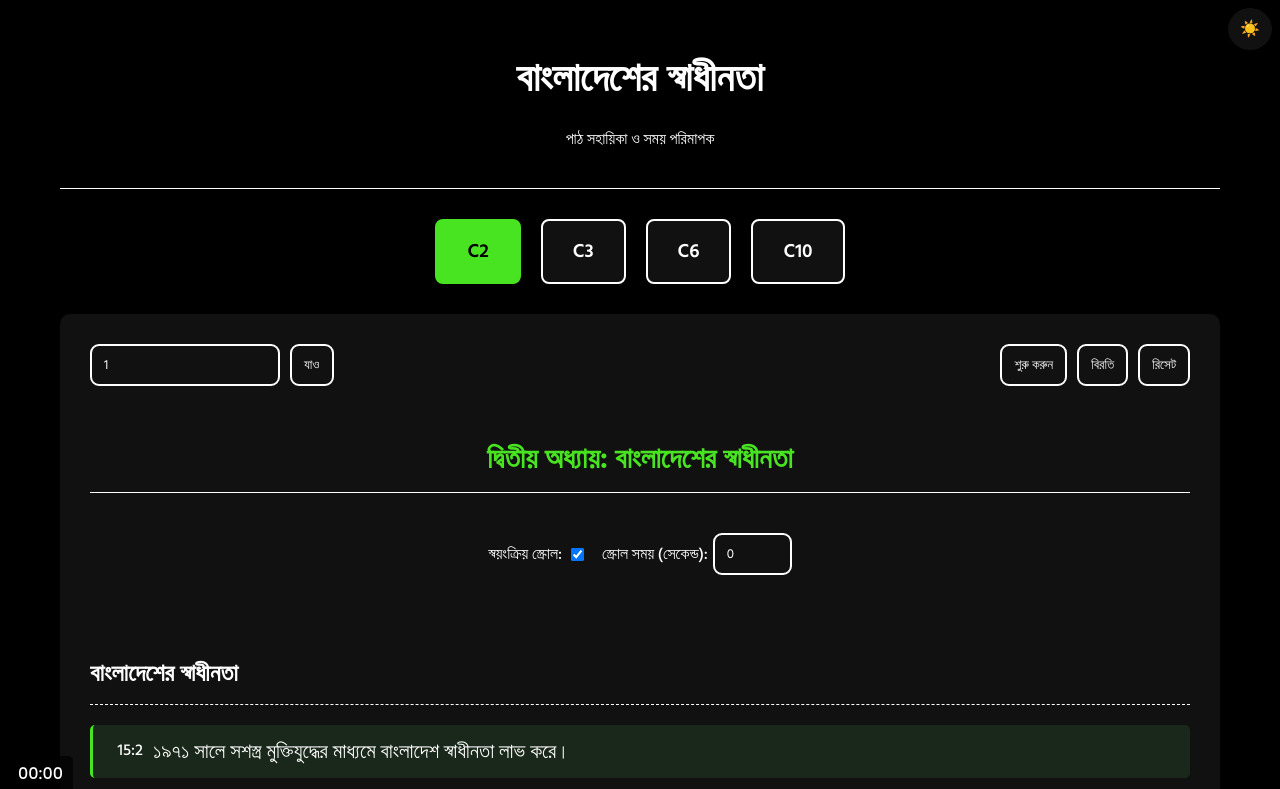
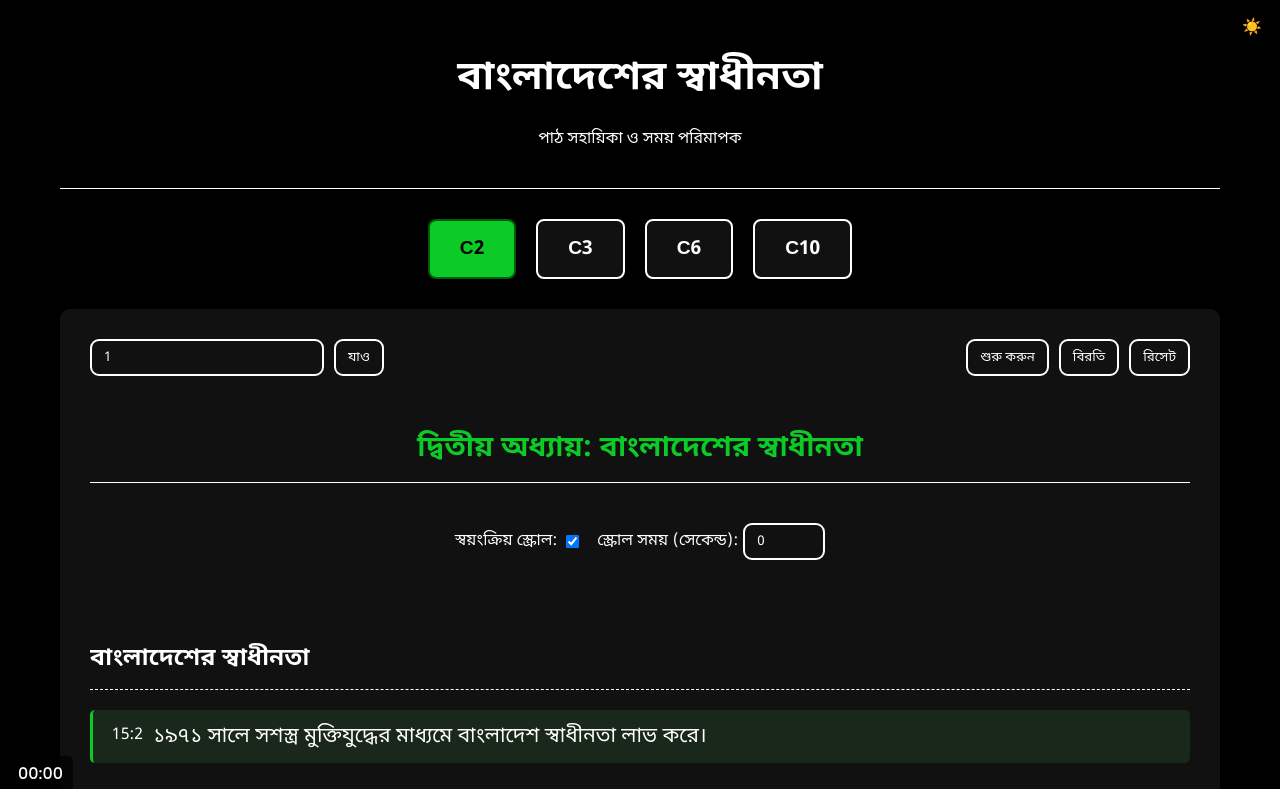
Before and after one commit to Rahatkh69/ebooks, a plain HTML site: page 5/index.html in a window 1280 px wide. Shown: the top 789 px of the page. Drawn offline with nearby package versions, Linux system fonts and the light colour scheme.

Commit message:
Update index.html

```diff
--- a/5/index.html
+++ b/5/index.html
@@ -6,7 +6,9 @@
     <title>বাংলাদেশের স্বাধীনতা - পাঠ সহায়িকা</title>
     <link rel="preconnect" href="https://fonts.googleapis.com">
     <link rel="preconnect" href="https://fonts.gstatic.com" crossorigin>
-    <link href="https://fonts.googleapis.com/css2?family=Hind+Siliguri:wght@300;400;500;600;700&family=Poppins:ital,wght@0,100;0,200;0,300;0,400;0,500;0,600;0,700;0,800;0,900;1,100;1,200;1,300;1,400;1,500;1,600;1,700;1,800;1,900&display=swap" rel="stylesheet">
+<link rel="preconnect" href="https://fonts.googleapis.com">
+<link rel="preconnect" href="https://fonts.gstatic.com" crossorigin>
+<link href="https://fonts.googleapis.com/css2?family=Hind+Siliguri:wght@300;400;500;600;700&family=Noto+Sans+Bengali:wght@100..900&family=Poppins:ital,wght@0,100;0,200;0,300;0,400;0,500;0,600;0,700;0,800;0,900;1,100;1,200;1,300;1,400;1,500;1,600;1,700;1,800;1,900&display=swap" rel="stylesheet">
     <script src="https://code.jquery.com/jquery-3.6.0.min.js"></script>
     <style>
         :root {
@@ -14,7 +16,7 @@
             --text-color: #fff;
             --accent-color: #fff;
             --secondary-color: #ffffff;
-            --highlight-color: #48e421;
+            --highlight-color: #0dcb26;
             --card-bg: #111;
             --header-height: 120px;
             --timer-buttons-height: 80px;
@@ -31,7 +33,7 @@
             opacity: 0;
         }
         body {
-            font-family: 'Hind Siliguri', sans-serif;
+font-family: 'Noto Sans Bengali', sans-serif;
             background-color: var(--bg-color);
             color: var(--text-color);
             margin: 0;
@@ -67,8 +69,10 @@
             z-index: 100;
         }
         .theme-btn {
-            background-color: var(--card-bg);
-            color: var(--text-color);
+            background:none;
+            width: 40px;
+            height: 40px;
+            color: none;
             border: none;
             border-radius: 50%;
             font-size: 1rem;
@@ -87,6 +91,7 @@
             justify-content: center;
             gap: 20px;
             margin-bottom: 30px;
+
             flex-wrap: wrap;
             flex-shrink: 0;
         }
@@ -100,7 +105,7 @@
             font-weight: 600;
             cursor: pointer;
             transition: all 0.3s ease;
-            font-family: 'Hind Siliguri', sans-serif;
+font-family: 'Noto Sans Bengali', sans-serif;
         }
         .timer-btn:hover {
             background-color: var(--accent-color);
@@ -108,7 +113,7 @@
         }
         .timer-btn.active {
             background-color: var(--highlight-color);
-            border-color: var(--highlight-color);
+            border: 2px solid #005d08;
             color: var(--bg-color);
         }
         .timer-display {
@@ -173,7 +178,7 @@
             border-radius: 9px;
             outline: none;
             padding: 8px 12px;
-            font-family: 'Hind Siliguri', sans-serif;
+font-family: 'Noto Sans Bengali', sans-serif;
         }
         button {
             cursor: pointer;
@@ -196,6 +201,7 @@
         }
         .line-container {
             position: relative;
+            font-family: 'Noto Sans Bengali', sans-serif;
             width: 100%;
             box-sizing: border-box;
         }
@@ -325,7 +331,7 @@
             </div>
         </div>
         <footer>
-            <p>© 2025 BGS SSC NOTES BY RAHAT KHAN</p>
+            <p>© 2025 BGS SSC NOTES BY RAHAT</p>
         </footer>
     </div>
     <script>
```
